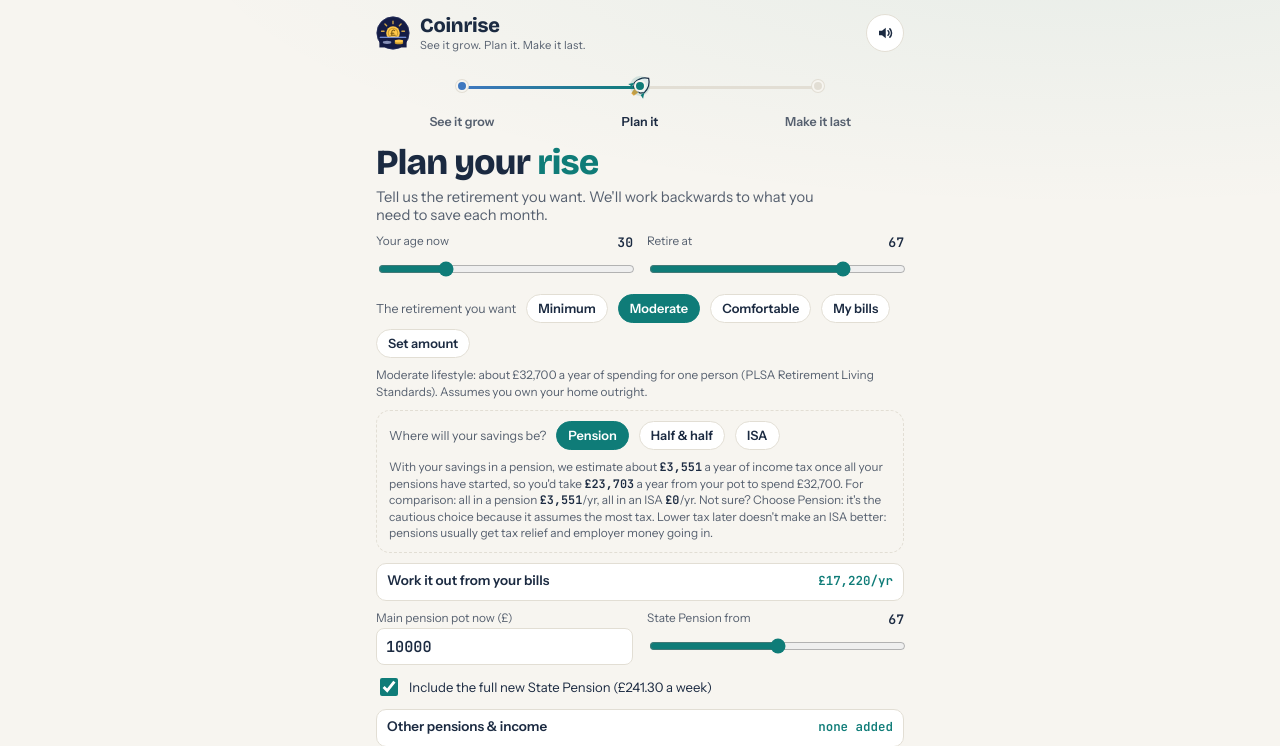
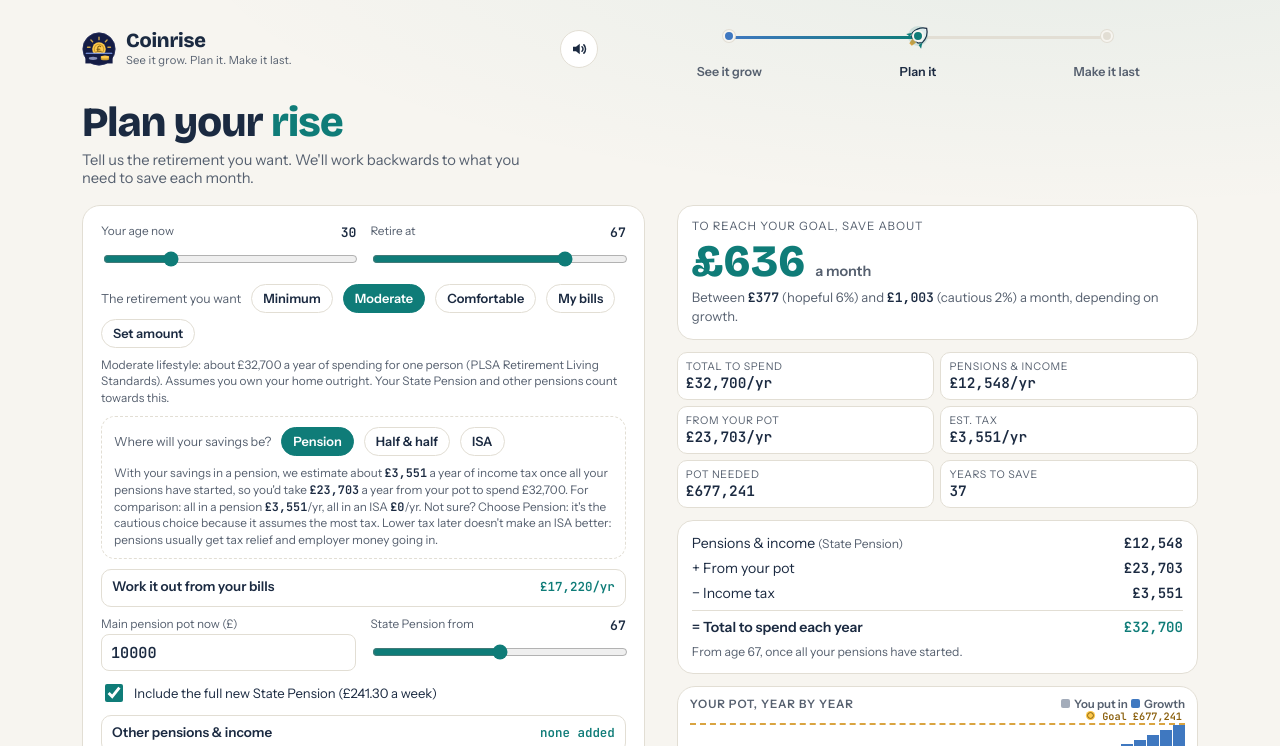
Before and after one commit to amyconlon/coinrise, a plain HTML site: page index.html in a window 1280 px wide. Both pictures are taken after a click on the tab "Plan it". Shown: the top 746 px of the page. Drawn offline with nearby package versions, Linux system fonts and the light colour scheme.

Commit message:
Add files via upload

```diff
--- a/index.html
+++ b/index.html
@@ -56,6 +56,8 @@ img{max-width:100%}
   color-scheme:dark;}
 html,body{height:100%}
 [hidden]{display:none!important}
+.col{display:flex;flex-direction:column;gap:12px;min-width:0}
+
 body{background:var(--bg) radial-gradient(120% 60% at 85% -10%, var(--glow) 0%, transparent 60%) no-repeat;color:var(--ink);font-family:var(--body);font-size:15px;margin:0;min-height:100%}
 #sky{position:fixed;inset:0;width:100%;height:100%;pointer-events:none;z-index:0}
 #fx{position:fixed;inset:0;width:100%;height:100%;pointer-events:none;z-index:50}
@@ -208,6 +210,12 @@ button:disabled{opacity:.4;cursor:default}
 .btot{display:grid;grid-template-columns:1fr auto auto;gap:10px;align-items:baseline;border-top:1px solid var(--grid);margin-top:10px;padding-top:8px;font-size:.84rem}
 .btot b{font:600 .9rem var(--mono)}
 .btot b:last-child{color:var(--muted);font-weight:400}
+.sumline{display:grid;gap:4px;font-size:.88rem}
+.sumline .r{display:flex;justify-content:space-between;gap:10px;font-variant-numeric:tabular-nums}
+.sumline .r b{font-family:var(--mono);white-space:nowrap}
+.sumline .t{border-top:1px solid var(--grid);padding-top:6px;margin-top:2px;font-weight:600}
+.sumline .t b{color:var(--accent)}
+.sumline small{color:var(--muted);font-size:.76rem}
 .taxbox{border:1px dashed var(--grid);border-radius:14px;padding:10px 12px}
 .taxbox .bnote b{color:var(--ink);font-family:var(--mono)}
 .chk2{display:flex;gap:8px;align-items:center;font-size:.82rem;margin-top:8px;color:var(--ink)}
@@ -241,6 +249,16 @@ dialog p,dialog li{font-size:.88rem;max-width:62ch}
 dialog ul{padding-left:18px}
 dialog a{color:var(--accent)}
 @media (prefers-reduced-motion:reduce){.stack,.mark,.bar{transition:none}}
+@media (min-width:900px){
+  .app{max-width:1180px;padding-inline:32px;gap:18px}
+  header{grid-template-columns:minmax(0,1fr) minmax(420px,560px);align-items:center;column-gap:40px}
+  .view{display:grid;grid-template-columns:minmax(0,1.08fr) minmax(0,1fr);gap:18px 32px;align-items:start;align-content:start}
+  .view > .hero{grid-column:1 / -1}
+  .hero h2{font-size:2.6rem}
+  .tower{height:clamp(320px,52vh,520px)}
+  #goal .gform{background:var(--panel);border:1px solid var(--grid);border-radius:18px;padding:18px}
+}
+@media (min-width:1300px){.app{max-width:1280px}}
 </style>
 </head>
 <body>
@@ -269,13 +287,14 @@ dialog a{color:var(--accent)}
   <!-- GOAL VIEW -->
   <section class="view" id="goal" hidden>
     <div class="hero"><h2>Plan your <em>rise</em></h2><p>Tell us the retirement you want. We'll work backwards to what you need to save each month.</p></div>
+    <div class="col col-a">
     <div class="gform">
       <div class="f"><label for="gAge">Your age now <output id="oAge"></output></label><input type="range" id="gAge" min="18" max="66" value="30"></div>
       <div class="f"><label for="gRet">Retire at <output id="oRet"></output></label><input type="range" id="gRet" min="40" max="75" value="67"></div>
       <div class="f wide"><span class="chips" id="gLife">The retirement you want
         <button type="button" data-l="min">Minimum</button><button type="button" data-l="mod">Moderate</button><button type="button" data-l="com">Comfortable</button><button type="button" data-l="bills">My bills</button><button type="button" data-l="custom">Set amount</button></span>
         <p class="bnote" id="lifeNote"></p></div>
-      <div class="f wide" id="incWrap"><label for="gInc">Money you want to spend each year, after tax <output id="oInc"></output></label><input type="range" id="gInc" min="8000" max="80000" step="500" value="25000"></div>
+      <div class="f wide" id="incWrap"><label for="gInc">Total you want to spend each year <output id="oInc"></output></label><input type="range" id="gInc" min="8000" max="80000" step="500" value="25000"></div>
       <div class="f wide taxbox" id="taxWrap">
         <span class="chips" id="gHeld">Where will your savings be? <button type="button" data-s="0">Pension</button><button type="button" data-s="0.5">Half &amp; half</button><button type="button" data-s="1">ISA</button></span>
         <p class="bnote" id="taxNote"></p>
@@ -307,6 +326,8 @@ dialog a{color:var(--accent)}
         <p class="bnote" id="endNote"></p></div>
     </div>
 
+    </div>
+    <div class="col col-b">
     <div class="note ans" aria-live="polite">
       <span class="k" id="gHead">To reach your goal, save about</span>
       <div class="big" id="gMonthly">£0 <small>a month</small></div>
@@ -314,7 +335,7 @@ dialog a{color:var(--accent)}
     </div>
 
     <div class="steps">
-      <div><span>Spend each year</span><b id="gSpend"></b></div>
+      <div><span>Total to spend</span><b id="gSpend"></b></div>
       <div><span>Pensions &amp; income</span><b id="gIncome"></b></div>
       <div><span>From your pot</span><b id="gGap"></b></div>
       <div><span>Est. tax</span><b id="gTax"></b></div>
@@ -322,6 +343,7 @@ dialog a{color:var(--accent)}
       <div><span>Years to save</span><b id="gYears"></b></div>
     </div>
 
+    <div class="note sumline" id="gSum" aria-live="polite"></div>
     <div class="stage proj">
       <h3><span>Your pot, year by year</span><span><i style="--c:var(--deposit)">You put in</i> <i style="--c:var(--simple)">Growth</i></span></h3>
       <div class="prow" id="prow"></div>
@@ -346,11 +368,13 @@ dialog a{color:var(--accent)}
       <span>All figures in today's money. Examples, not advice.</span>
       <span><button id="gAbout" type="button">How it works</button></span>
     </div>
+    </div>
   </section>
 
   <!-- LAST VIEW -->
   <section class="view" id="last" hidden>
     <div class="hero"><h2>Will your money <em>last</em>?</h2><p>Play your retirement forward, year by year, and see when the pot runs low.</p></div>
+    <div class="col col-a">
     <div class="note ans lhead" aria-live="polite">
       <span class="k">Taking out what your plan needs each year</span>
       <div class="big" id="lHead"></div>
@@ -366,6 +390,8 @@ dialog a{color:var(--accent)}
         <p class="bnote" id="rateNote"></p>
       </div>
     </div>
+    </div>
+    <div class="col col-b">
     <div class="stage proj">
       <h3><span>Pot left at each age</span><span><i style="--c:var(--simple)">Money left</i> <i style="--c:var(--warn)">Run out</i></span></h3>
       <div class="lrow" id="lrow"></div>
@@ -378,11 +404,13 @@ dialog a{color:var(--accent)}
       <span>All figures in today's money. Examples, not advice.</span>
       <span><button id="lAbout" type="button">How it works</button></span>
     </div>
+    </div>
   </section>
 
   <!-- MONEY VIEW -->
   <section class="view" id="money" hidden>
     <div class="hero"><h2>Watch <em>£100</em> grow</h2><p>Tap Next year and see how your gains start making gains of their own.</p></div>
+    <div class="col col-a">
     <div class="chips">
       <span class="grp" id="kGrp"><button type="button" data-k="inv">Investments</button><button type="button" data-k="sav">Savings</button></span>
       <span class="grp" id="rGrp"><span id="rLbl">Growth a year</span>
@@ -404,13 +432,15 @@ dialog a{color:var(--accent)}
       <span><i class="ring"></i><span id="lgR">Growth on past gains</span></span>
     </div>
 
-    <div class="note" id="mnote" aria-live="polite"></div>
-
     <div class="mctl">
       <button class="ctl" id="back" type="button" aria-label="Back one year">−1</button>
       <button class="ctl" id="play" type="button" aria-label="Play">▶</button>
       <button class="ctl primary" id="addYear" type="button">Next year</button>
     </div>
+
+    </div>
+    <div class="col col-b">
+    <div class="note" id="mnote" aria-live="polite"></div>
 
     <div class="stage bars">
       <h3><span>Added each year</span><span id="barMax"></span></h3>
@@ -421,6 +451,7 @@ dialog a{color:var(--accent)}
     <div class="foot">
       <span>Example rates, not a forecast or advice.</span>
       <span><button id="mAbout" type="button">How it works</button> · <button id="mReset" type="button">Start again</button></span>
+    </div>
     </div>
   </section>
 
@@ -708,9 +739,9 @@ function drawGoal(){
   $("gLife").querySelectorAll("button").forEach(b => b.setAttribute("aria-pressed", b.dataset.l === LIFE));
   $("incWrap").hidden = !custom;
   $("gHeld").querySelectorAll("button").forEach(b => b.setAttribute("aria-pressed", +b.dataset.s === HELD));
-  $("lifeNote").textContent = custom ? "Set what you want to spend each year, in today's money. We'll work out any tax for you."
+  $("lifeNote").textContent = custom ? "Your total spending for the year, in today's money. Your State Pension and other pensions count towards it, and we work out any tax for you."
     : LIFE === "bills" ? `Your bills come to ${money(billYear)} a year. Edit them in "Work it out from your bills" below.`
-    : `${LIFE_NAME[LIFE]} lifestyle: about ${money(spend)} a year of spending for one person (PLSA Retirement Living Standards). Assumes you own your home outright.`;
+    : `${LIFE_NAME[LIFE]} lifestyle: about ${money(spend)} a year of spending for one person (PLSA Retirement Living Standards). Assumes you own your home outright. Your State Pension and other pensions count towards this.`;
   const o = {age:gv("gAge"), ret:gv("gRet"), inc:incGoal, saved:num("gSaved") + num("gPots"),
              spAge:gv("gSpAge"), useSp:$("gSp").checked, g:G, wr:WR,
              mode:GMODE, end:Math.max(gv("gEnd"), gv("gRet") + 1), lg:LG,
@@ -740,6 +771,13 @@ function drawGoal(){
   $("gIncome").textContent = money(p.income) + "/yr";
   $("gSpend").textContent = money(o.inc) + "/yr";
   $("gTax").textContent = money(p.tax) + "/yr";
+  const steadyAge = Math.max(o.ret, o.useSp ? o.spAge : 0, o.db > 0 ? o.dbAge : 0);
+  const incParts = [o.useSp ? "State Pension" : "", o.db ? "final salary pension" : "", o.other ? "other income" : ""].filter(Boolean).join(", ") || "none added";
+  $("gSum").innerHTML = `<div class="r"><span>Pensions &amp; income <small>(${incParts})</small></span><b>${money(p.income)}</b></div>
+    <div class="r"><span>+ From your pot</span><b>${money(p.gap)}</b></div>
+    <div class="r"><span>− Income tax</span><b>${money(p.tax)}</b></div>
+    <div class="r t"><span>= Total to spend each year</span><b>${money(p.income + p.gap - p.tax)}</b></div>
+    <small>From age ${steadyAge}, once all your pensions have started.${steadyAge > o.ret ? " Before then, more comes from your pot." : ""}</small>`;
   const pAll = HELD === 0 ? p : plan({...o, s:0}), iAll = HELD === 1 ? p : plan({...o, s:1});
   const heldName = {0:"in a pension", 0.5:"split between a pension and an ISA", 1:"in an ISA"}[HELD];
   $("taxNote").innerHTML = `With your savings ${heldName}, we estimate about <b>${money(p.tax)}</b> a year of income tax once all your pensions have started, so you'd take <b>${money(p.gap)}</b> a year from your pot to spend ${money(o.inc)}. ` +
@@ -796,7 +834,7 @@ function drawGoal(){
   const dd = drawdown(PLAN.o, PLAN.potAtRet, LG);
   const rows = [
     ["Lifestyle", LIFE_NAME[LIFE]],
-    ["Spending goal (after tax)", money(o.inc) + " a year"],
+    ["Total spending goal", money(o.inc) + " a year (after tax)"],
     ["Savings held", {0:"Pension", 0.5:"Half pension, half ISA", 1:"ISA"}[HELD]],
     ["Est. tax in retirement", money(p.tax) + " a year"],
     ["Retire at", o.ret],
@@ -911,7 +949,7 @@ const coinsAt = y => Math.round(total(y) / COIN);
 // Coins keep one fixed size; the stack scrolls up as it grows, so nothing shrinks.
 function drawTower(animate){
   const tw = $("tw"), box = $("tower");
-  const cs = Math.max(8, Math.floor((box.clientWidth * 0.62 - 20) / 20));
+  const cs = Math.min(22, Math.max(8, Math.floor((box.clientWidth * 0.62 - 20) / 20)));
   tw.style.setProperty("--cs", cs + "px");
   const coins = (cls, k) => `<span class="c ${cls}"></span>`.repeat(k);
   const bluePer = Math.round(START * R / COIN);
--- a/sw.js
+++ b/sw.js
@@ -0,0 +1,29 @@
+// Coinrise: offline support.
+// Bump VERSION whenever you upload a new index.html so returning users get the update.
+const VERSION = "coinrise-v3";
+const CORE = ["./", "index.html", "manifest.webmanifest", "icons/icon-192.png", "icons/icon-512.png", "icons/apple-touch-icon.png"];
+
+self.addEventListener("install", e => {
+  e.waitUntil(caches.open(VERSION).then(c => c.addAll(CORE)).then(() => self.skipWaiting()));
+});
+self.addEventListener("activate", e => {
+  e.waitUntil(caches.keys().then(keys => Promise.all(keys.filter(k => k !== VERSION).map(k => caches.delete(k))))
+    .then(() => self.clients.claim()));
+});
+self.addEventListener("fetch", e => {
+  const req = e.request;
+  if (req.method !== "GET") return;
+  const url = new URL(req.url);
+  // Pages: try the network first so updates show, fall back to the cached copy offline.
+  if (req.mode === "navigate") {
+    e.respondWith(fetch(req).then(r => { const copy = r.clone(); caches.open(VERSION).then(c => c.put("index.html", copy)); return r; })
+      .catch(() => caches.match("index.html")));
+    return;
+  }
+  // Everything else (icons, Google Fonts): cache first, then network.
+  if (url.origin === location.origin || url.hostname.endsWith("fonts.googleapis.com") || url.hostname.endsWith("fonts.gstatic.com")) {
+    e.respondWith(caches.match(req).then(hit => hit || fetch(req).then(r => {
+      const copy = r.clone(); caches.open(VERSION).then(c => c.put(req, copy)); return r;
+    })));
+  }
+});
```
